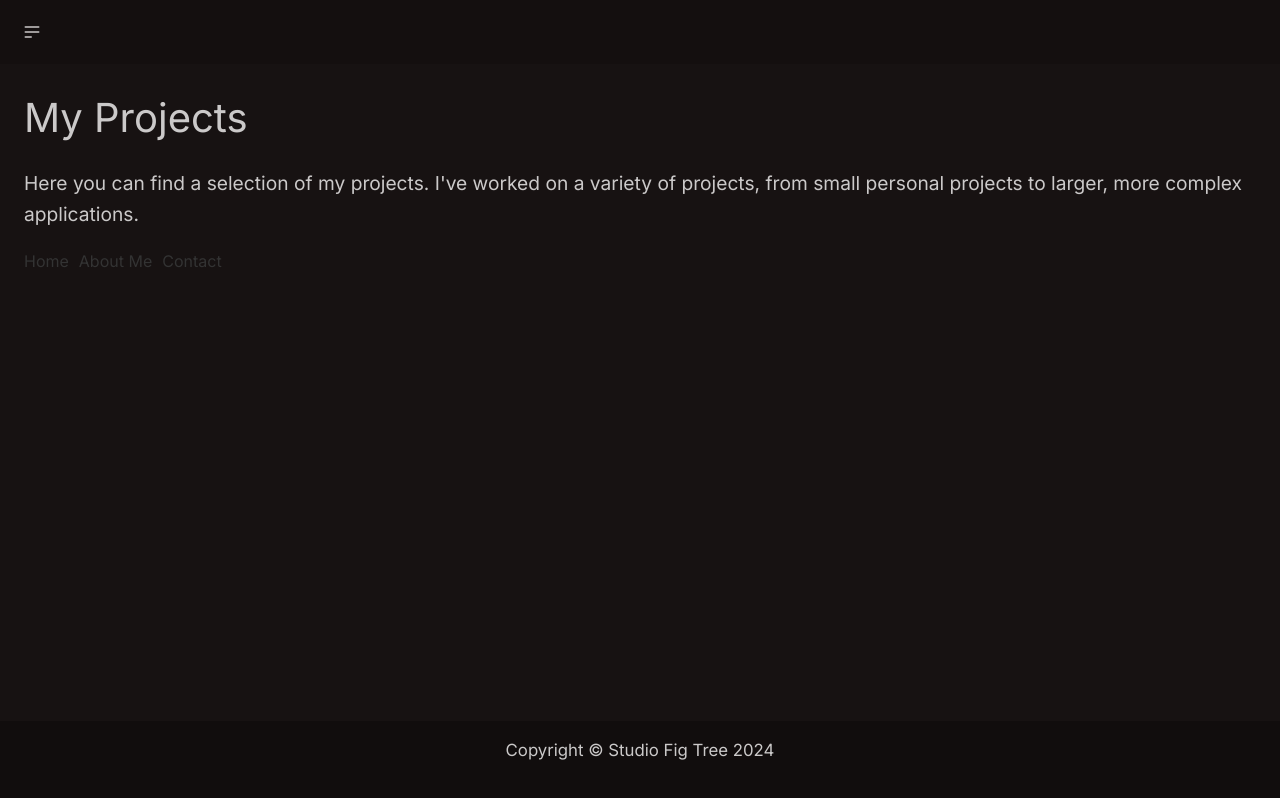
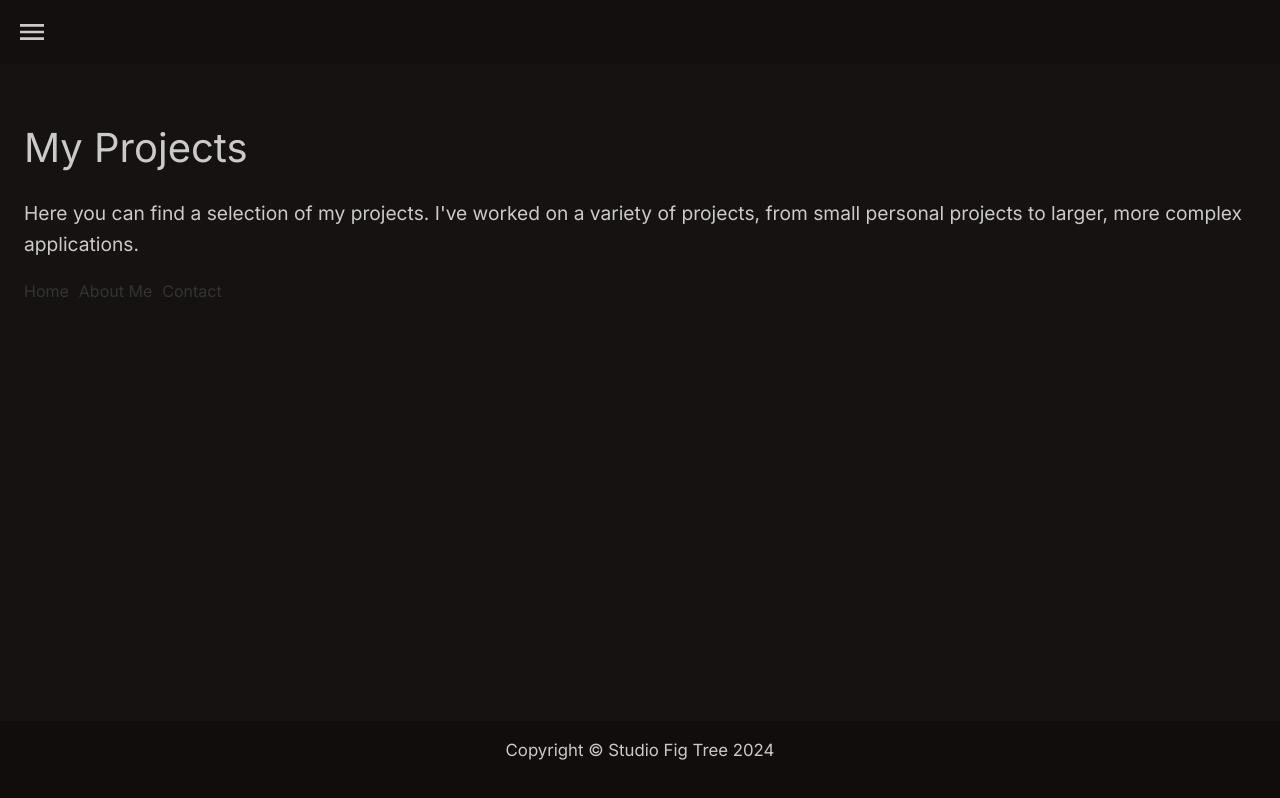
Before and after one commit to jackh404/portfolio, a Next.js app: page /projects in a window 1280 px wide. Built offline with nearby package versions, Linux system fonts and the light colour scheme.

Commit message:
Make an animated nav menu

```diff
--- a/app/about/page.tsx
+++ b/app/about/page.tsx
@@ -2,6 +2,11 @@
 
 import React from "react";
 
+export const metadata = {
+  title: "About | Tech Portfolio",
+  description: "Learn about my background and experience.",
+};
+
 export default function About() {
   return <h1>About Me</h1>;
 }
--- a/app/components/Navbar.tsx
+++ b/app/components/Navbar.tsx
@@ -1,50 +1,90 @@
-import React from "react";
+"use client";
+import { useState } from "react";
 import Link from "next/link";
+import { usePathname } from "next/navigation";
+import { AnimatePresence, motion } from "framer-motion";
 
 const Navbar = () => {
+  const [menuOpen, setMenuOpen] = useState(false);
+  const pathname = usePathname();
+  const links = [
+    {
+      href: "/",
+      label: "Homepage",
+    },
+    {
+      href: "/projects",
+      label: "Projects",
+    },
+    {
+      href: "/about",
+      label: "About",
+    },
+  ];
   return (
-    <div className="navbar bg-base-200">
+    <nav className="navbar bg-base-200">
       <div className="navbar-start">
-        <div className="dropdown">
-          <div tabIndex={0} role="button" className="btn btn-ghost btn-circle">
-            <svg
-              xmlns="http://www.w3.org/2000/svg"
-              className="h-5 w-5"
-              fill="none"
-              viewBox="0 0 24 24"
-              stroke="currentColor"
-            >
-              <path
-                strokeLinecap="round"
-                strokeLinejoin="round"
-                strokeWidth="2"
-                d="M4 6h16M4 12h16M4 18h7"
-              />
-            </svg>
-          </div>
-          <ul
-            tabIndex={0}
-            className="menu menu-sm dropdown-content mt-3 z-[1] p-2 shadow bg-base-100 rounded-box w-52 "
+        <label className="btn btn-circle swap swap-rotate">
+          {/* this hidden checkbox controls the state */}
+          <input
+            type="checkbox"
+            name="menuOpen"
+            id="menuOpen"
+            checked={menuOpen}
+            onChange={() => setMenuOpen(() => !menuOpen)}
+          />
+
+          {/* hamburger icon */}
+          <svg
+            className="swap-off fill-current"
+            xmlns="http://www.w3.org/2000/svg"
+            width="32"
+            height="32"
+            viewBox="0 0 512 512"
           >
-            <li>
-              <Link className="text-base-content" href="/">
-                Homepage
-              </Link>
-            </li>
-            <li>
-              <Link className="text-base-content" href="/projects">
-                Portfolio
-              </Link>
-            </li>
-            <li>
-              <Link className="text-base-content" href="/about">
-                About
-              </Link>
-            </li>
-          </ul>
-        </div>
+            <path d="M64,384H448V341.33H64Zm0-106.67H448V234.67H64ZM64,128v42.67H448V128Z" />
+          </svg>
+
+          {/* close icon */}
+          <svg
+            className="swap-on fill-current"
+            xmlns="http://www.w3.org/2000/svg"
+            width="32"
+            height="32"
+            viewBox="0 0 512 512"
+          >
+            <polygon points="400 145.49 366.51 112 256 222.51 145.49 112 112 145.49 222.51 256 112 366.51 145.49 400 256 289.49 366.51 400 400 366.51 289.49 256 400 145.49" />
+          </svg>
+        </label>
+        <AnimatePresence>
+          {menuOpen ? (
+            <ul className="p-2 shadow z-10 bg-base-100 rounded-box w-52 flex flex-row">
+              {links.map((link, i) => (
+                <li key={link.href}>
+                  <motion.div
+                    initial={{ opacity: 0, x: -40 * (i + 1) }}
+                    animate={{ opacity: 1, x: 0 }}
+                    exit={{ opacity: 0, x: -40 * (i + 1) }}
+                    transition={{ duration: 0.4, delay: 0.1 * (i + 1) }}
+                  >
+                    <Link
+                      href={link.href}
+                      className={
+                        pathname === link.href
+                          ? "text-base-content font-bold"
+                          : "text-base-content"
+                      }
+                    >
+                      {link.label}
+                    </Link>
+                  </motion.div>
+                </li>
+              ))}
+            </ul>
+          ) : null}
+        </AnimatePresence>
       </div>
-    </div>
+    </nav>
   );
 };
 
--- a/app/contact/page.tsx
+++ b/app/contact/page.tsx
@@ -1,19 +1,22 @@
 // pages/contact.js
 
-import React from 'react';
-import Link from 'next/link';
-import Head from 'next/head';
+import React from "react";
+import Link from "next/link";
+
+export const metadata = {
+  title: "Contact | Tech Portfolio",
+  description:
+    "Get in touch with me. I'm always open to discussing new projects, questions, or potential collaboration opportunities.",
+};
 
 export default function Contact() {
   return (
     <div>
-      <Head>
-        <title>Contact | Personal Tech Portfolio</title>
-        <meta name="description" content="Get in touch with me through this page." />
-      </Head>
-
       <h1>Contact Me</h1>
-      <p>If you have any questions or would like to discuss a project, feel free to reach out to me.</p>
+      <p>
+        If you have any questions or would like to discuss a project, feel free
+        to reach out to me.
+      </p>
 
       <form>
         <label>
@@ -34,19 +37,13 @@ export default function Contact() {
       <nav>
         <ul>
           <li>
-            <Link href="/">
-              Home
-            </Link>
+            <Link href="/">Home</Link>
           </li>
           <li>
-            <Link href="/about">
-              About Me
-            </Link>
+            <Link href="/about">About Me</Link>
           </li>
           <li>
-            <Link href="/projects">
-              Projects
-            </Link>
+            <Link href="/projects">Projects</Link>
           </li>
         </ul>
       </nav>
--- a/app/layout.tsx
+++ b/app/layout.tsx
@@ -8,7 +8,7 @@ const inter = Inter({ subsets: ["latin"] });
 
 export const metadata: Metadata = {
   title: "Jack Henza | Tech Portfolio",
-  description: "Explore my projects and see what I've been working on.",
+  description: "Tech portfolio and resume of Jack Henza",
 };
 
 export default function RootLayout({
--- a/app/projects/page.tsx
+++ b/app/projects/page.tsx
@@ -1,36 +1,33 @@
 // pages/projects.js
 
-import React from 'react';
-import Link from 'next/link';
-import Head from 'next/head';
+import React from "react";
+import Link from "next/link";
+
+export const metadata = {
+  title: "Projects | Tech Portfolio",
+  description: "Explore my projects and see what I've been working on.",
+};
 
 export default function Projects() {
   return (
     <div>
-      <Head>
-        <title>Projects | Personal Tech Portfolio</title>
-        <meta name="description" content="Explore my projects and see what I've been working on." />
-      </Head>
-
       <h1>My Projects</h1>
-      <p>Here you can find a selection of my projects. I've worked on a variety of projects, from small personal projects to larger, more complex applications.</p>
+      <p>
+        Here you can find a selection of my projects. I've worked on a variety
+        of projects, from small personal projects to larger, more complex
+        applications.
+      </p>
 
       <nav>
         <ul>
           <li>
-            <Link href="/">
-              Home
-            </Link>
+            <Link href="/">Home</Link>
           </li>
           <li>
-            <Link href="/about">
-              About Me
-            </Link>
+            <Link href="/about">About Me</Link>
           </li>
           <li>
-            <Link href="/contact">
-              Contact
-            </Link>
+            <Link href="/contact">Contact</Link>
           </li>
         </ul>
       </nav>
```
